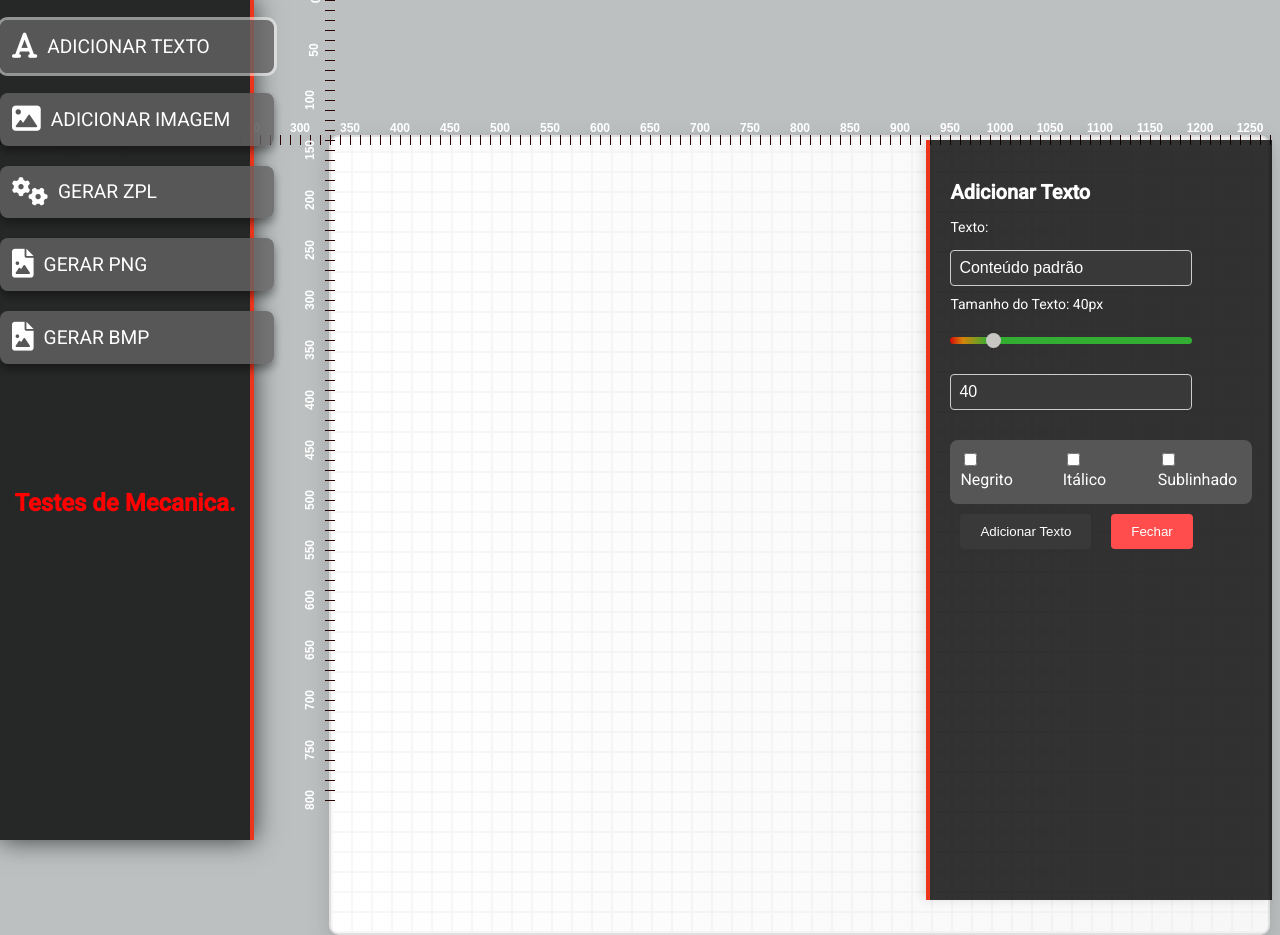
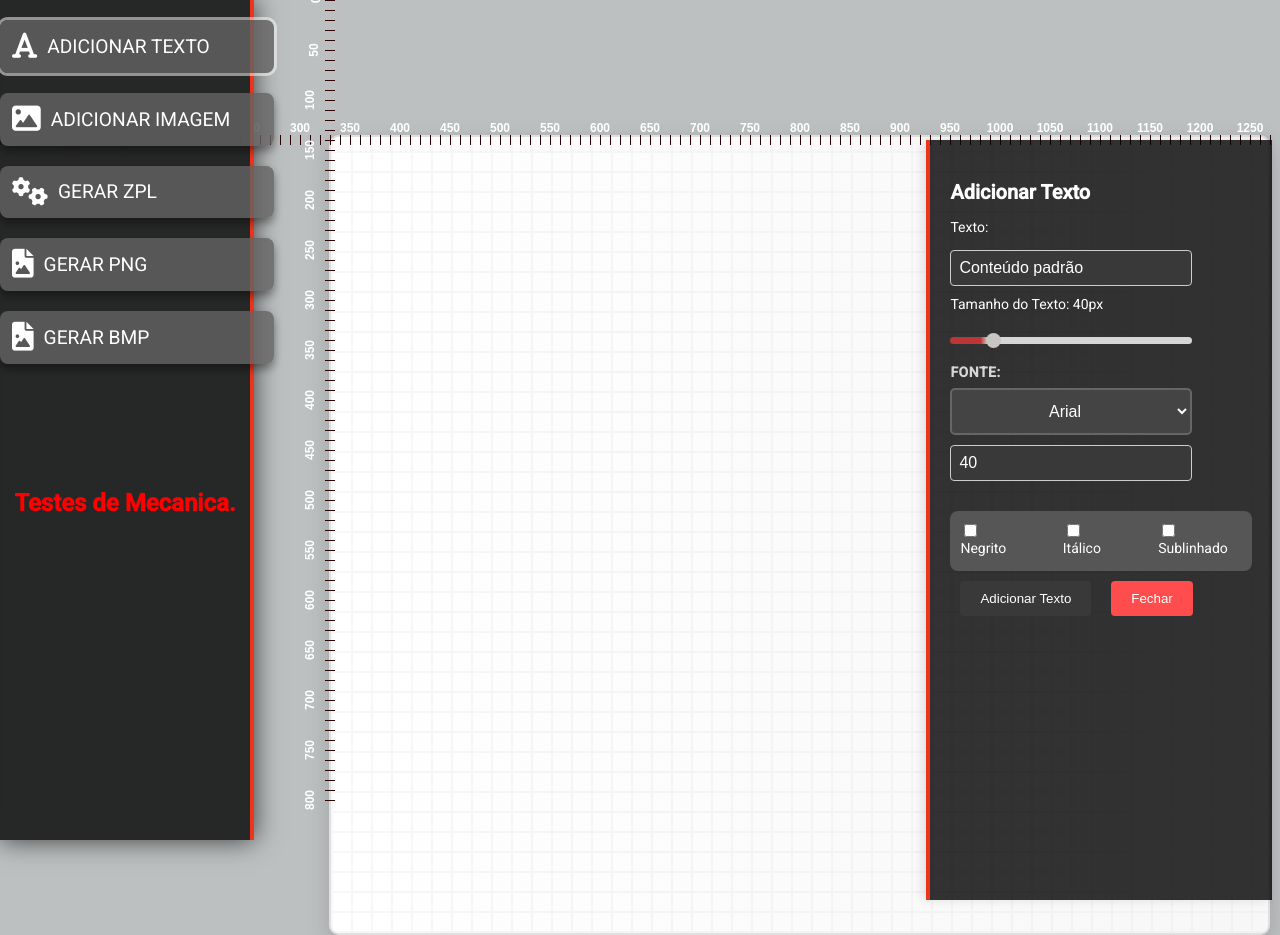
Before and after one commit to jeffersoncardoso100/label-designers, an Angular app: page / in a window 1280 px wide. Both pictures are taken after a click on the link "ADICIONAR TEXTO". Built offline with nearby package versions, Linux system fonts and the light colour scheme.

Commit message:
centralização da edição

```diff
--- a/src/app/tools/text-modal/text-modal.component.css
+++ b/src/app/tools/text-modal/text-modal.component.css
@@ -154,15 +154,61 @@ button:focus {
 
 }
 
-.text-styles label {
-  font-size: 16px;          /* Tamanho da fonte */
-  cursor: pointer;         /* Cursor de mão para interação */
+/* Estilo para o seletor de fonte */
+select#fontFamily {
+  width: 80%; /* Largura do seletor */
+  padding: 12px 15px; /* Mais espaço interno para um visual mais clean */
+  font-size: 16px; /* Tamanho da fonte */
+  color: #fff; /* Cor do texto */
+  background-color: #444444; /* Cor de fundo escura mais suave */
+  border-radius: 5px; /* Bordas arredondadas */
+  border: 2px solid #666666; /* Borda clara e suave */
+  box-sizing: border-box; /* Para ajustar corretamente o tamanho do elemento */
+  text-align: center; /* Alinha o texto do seletor */
+  cursor: pointer; /* Mostrar cursor de ponteiro ao passar por cima */
+  transition: all 0.3s ease; /* Transições suaves para o hover e o foco */
 }
 
-.text-styles input[type="checkbox"] {
-  margin-right: px;        /* Espaço entre o checkbox e o texto */
+select#fontFamily:hover {
+  border-color: #d52929; /* Cor de borda dourada no hover */
+  background-color: #3b3b3b; /* Mudança sutil na cor de fundo */
 }
 
-.text-styles label:hover {
-  text-decoration: underline;  /* Adiciona sublinhado quando passa o mouse */
+select#fontFamily:focus {
+  outline: none; /* Remove o contorno padrão */
+  border-color: #f71e06; /* Cor de borda azul clara quando focado */
+  background-color: #333333; /* Fundo mais escuro no foco */
+  box-shadow: 0 0 10px rgba(255, 255, 255, 0.5); /* Sombra suave azul */
 }
+
+/* Estilo para o label */
+label[for="fontFamily"] {
+  display: block; /* Exibe o label como bloco */
+  font-size: 14px; /* Tamanho da fonte */
+  color: #fff; /* Cor do texto do label */
+  margin-bottom: 8px; /* Espaçamento abaixo do label */
+  text-align: left; /* Alinha o texto à esquerda */
+  font-weight: 600; /* Um toque mais estiloso com peso da fonte */
+  letter-spacing: 0.5px; /* Aumenta o espaçamento entre letras */
+  text-transform: uppercase; /* Deixa o texto em maiúsculas */
+  opacity: 0.8; /* Levemente mais transparente para um visual mais clean */
+  transition: opacity 0.3s ease; /* Suaviza a transição de opacidade */
+}
+
+label[for="fontFamily"]:hover {
+  opacity: 1; /* Torna o label opaco ao passar o mouse */
+}
+
+/* Opções dentro do seletor */
+select#fontFamily option {
+  background-color: #444444; /* Cor de fundo das opções */
+  color: #fff; /* Texto branco nas opções */
+  padding: 10px; /* Mais espaçamento nas opções */
+  font-size: 16px; /* Tamanho da fonte das opções */
+  border-radius: 4px; /* Bordas arredondadas nas opções */
+  transition: background-color 0.3s ease; /* Transição suave no hover das opções */
+}
+
+select#fontFamily option:hover {
+  background-color: #ff1e00; /* Cor de fundo dourada ao passar o mouse sobre as opções */
+}
--- a/src/app/tools/text-modal/text-modal.component.html
+++ b/src/app/tools/text-modal/text-modal.component.html
@@ -1,4 +1,4 @@
-<div id="text-modal" class="modal" style="display: block;">
+<div id="text-modal" class="modal" [ngStyle]="{'display': showModal ? 'block' : 'none'}">
   <div class="modal-content">
     <h3>Adicionar Texto</h3>
 
@@ -6,7 +6,7 @@
     <input
       type="text"
       [(ngModel)]="textContent"
-      (ngModelChange)="textContentChange.emit($event)"
+      (ngModelChange)="onTextContentChange($event)"
       id="textContent"
       class="input-field"
     />
@@ -26,6 +26,16 @@
       id="textSizeSlider"
       class="slider"
     />
+
+    <!-- Seletor de fonte -->
+    <label for="fontFamily">Fonte:</label>
+    <select
+      id="fontFamily"
+      [(ngModel)]="fontFamily"
+      (ngModelChange)="onFontFamilyChange($event)"
+    >
+      <option *ngFor="let font of fontList" [value]="font">{{ font }}</option>
+    </select>
 
     <!-- Input numérico para digitar o tamanho -->
     <input
--- a/src/app/tools/text-modal/text-modal.component.ts
+++ b/src/app/tools/text-modal/text-modal.component.ts
@@ -19,6 +19,8 @@ export class TextModalComponent implements OnInit {
   isBold: boolean = false;
   isItalic: boolean = false;
   isUnderline: boolean = false;
+  fontFamily: string = 'Arial'; // Fonte inicial
+  fontList: string[] = ['Arial', 'Verdana', 'Courier New', 'Georgia', 'Times New Roman', 'Tahoma']; // Lista de fontes
 
   selectedElement: HTMLElement | null = null;
 
@@ -39,6 +41,7 @@ export class TextModalComponent implements OnInit {
         this.isBold = this.modalData.isBold || false;
         this.isItalic = this.modalData.isItalic || false;
         this.isUnderline = this.modalData.isUnderline || false;
+        this.fontFamily = this.modalData.fontFamily || 'Arial';
         this.showModal = true;
       } else if (state.modalType === 'text' && !state.open) {
         this.showModal = false;
@@ -54,6 +57,7 @@ export class TextModalComponent implements OnInit {
       }
     });
   }
+
   // Atualiza o conteúdo de texto em tempo real
   updateTextContent(): void {
     if (this.selectedElement) {
@@ -70,6 +74,14 @@ export class TextModalComponent implements OnInit {
     }
   }
 
+  // Atualiza a fonte do texto em tempo real
+  updateFontFamily(): void {
+    if (this.selectedElement) {
+      this.selectedElement.style.fontFamily = this.fontFamily;
+      this.selectedElement.setAttribute('data-font-family', this.fontFamily); // Salva a alteração no atributo
+    }
+  }
+
   // Método para aplicar estilos em tempo real
   updateTextStyles(): void {
     if (this.selectedElement) {
@@ -83,6 +95,7 @@ export class TextModalComponent implements OnInit {
       this.selectedElement.setAttribute('data-underline', this.isUnderline.toString());
     }
   }
+
   addText(content: string, size: number): void {
     const canvas = document.getElementById('canvas');
     if (canvas) {
@@ -92,6 +105,7 @@ export class TextModalComponent implements OnInit {
       text.style.top = '100px';
       text.style.left = '100px';
       text.style.fontSize = `${size}px`;
+      text.style.fontFamily = this.fontFamily;
       text.style.cursor = 'move';
       text.classList.add('text-element');
 
@@ -101,6 +115,7 @@ export class TextModalComponent implements OnInit {
       text.setAttribute('data-bold', this.isBold.toString());
       text.setAttribute('data-italic', this.isItalic.toString());
       text.setAttribute('data-underline', this.isUnderline.toString());
+      text.setAttribute('data-font-family', this.fontFamily);
 
       // Habilitar edição do texto
       text.setAttribute('contenteditable', 'true');
@@ -116,6 +131,7 @@ export class TextModalComponent implements OnInit {
       canvas.appendChild(text);
     }
   }
+
   applyChanges(): void {
     if (this.selectedElement) {
       // Aplicar as alterações no conteúdo de texto
@@ -124,6 +140,7 @@ export class TextModalComponent implements OnInit {
       this.selectedElement.style.fontWeight = this.isBold ? 'bold' : 'normal';
       this.selectedElement.style.fontStyle = this.isItalic ? 'italic' : 'normal';
       this.selectedElement.style.textDecoration = this.isUnderline ? 'underline' : 'none';
+      this.selectedElement.style.fontFamily = this.fontFamily;
 
       // Salvar os novos valores nos atributos personalizados
       this.selectedElement.setAttribute('data-content', this.textContent);
@@ -131,6 +148,7 @@ export class TextModalComponent implements OnInit {
       this.selectedElement.setAttribute('data-bold', this.isBold.toString());
       this.selectedElement.setAttribute('data-italic', this.isItalic.toString());
       this.selectedElement.setAttribute('data-underline', this.isUnderline.toString());
+      this.selectedElement.setAttribute('data-font-family', this.fontFamily);
 
       // Habilitar edição do texto após aplicar as mudanças
       this.selectedElement.setAttribute('contenteditable', 'true');
@@ -142,9 +160,6 @@ export class TextModalComponent implements OnInit {
       this.closeModal();
     }
   }
-
-
-
 
   startDrag(event: MouseEvent, element: HTMLElement): void {
     let offsetX: number = event.clientX - element.offsetLeft;
@@ -164,7 +179,6 @@ export class TextModalComponent implements OnInit {
     document.addEventListener('mouseup', onMouseUp);
   }
 
-  // Método para selecionar o texto ao clicar e carregar os dados no modal
   selectTextElement(element: HTMLElement): void {
     this.selectedElement = element;
 
@@ -174,12 +188,12 @@ export class TextModalComponent implements OnInit {
     this.isBold = element.getAttribute('data-bold') === 'true';
     this.isItalic = element.getAttribute('data-italic') === 'true';
     this.isUnderline = element.getAttribute('data-underline') === 'true';
+    this.fontFamily = element.getAttribute('data-font-family') || 'Arial';
 
     // Abre o modal com as informações do elemento
-    this.modalService.openModal('text', { content: this.textContent, size: this.textSize, isBold: this.isBold, isItalic: this.isItalic, isUnderline: this.isUnderline });
+    this.modalService.openModal('text', { content: this.textContent, size: this.textSize, isBold: this.isBold, isItalic: this.isItalic, isUnderline: this.isUnderline, fontFamily: this.fontFamily });
   }
 
-  // Alterar negrito, itálico e sublinhado em tempo real
   onBoldChange(event: Event): void {
     this.isBold = (event.target as HTMLInputElement).checked;
     this.updateTextStyles();
@@ -207,6 +221,12 @@ export class TextModalComponent implements OnInit {
       this.updateTextSize();
     }
   }
+
+  onFontFamilyChange(font: string): void {
+    this.fontFamily = font;
+    this.updateFontFamily();
+  }
+
   closeModal(): void {
     if (this.selectedElement) {
       this.selectedElement.textContent = this.textContent;
@@ -214,6 +234,7 @@ export class TextModalComponent implements OnInit {
       this.selectedElement.style.fontWeight = this.isBold ? 'bold' : 'normal';
       this.selectedElement.style.fontStyle = this.isItalic ? 'italic' : 'normal';
       this.selectedElement.style.textDecoration = this.isUnderline ? 'underline' : 'none';
+      this.selectedElement.style.fontFamily = this.fontFamily;
 
       // Salvar no elemento os novos valores
       this.selectedElement.setAttribute('data-content', this.textContent);
@@ -221,17 +242,16 @@ export class TextModalComponent implements OnInit {
       this.selectedElement.setAttribute('data-bold', this.isBold.toString());
       this.selectedElement.setAttribute('data-italic', this.isItalic.toString());
       this.selectedElement.setAttribute('data-underline', this.isUnderline.toString());
+      this.selectedElement.setAttribute('data-font-family', this.fontFamily);
 
       // Manter o elemento editável após fechar o modal
       this.selectedElement.setAttribute('contenteditable', 'true');
     }
 
-    // Fechar o modal
     this.modalService.closeModal();
     this.showModal = false;
   }
 
-  // Funcionalidade de clicar fora para salvar alterações
   handleOutsideClick(event: MouseEvent): void {
     if (!this.showModal || this.selectedElement?.contains(event.target as Node)) {
       return;
@@ -240,12 +260,20 @@ export class TextModalComponent implements OnInit {
   }
 
   getSliderBackground(): string {
-    const percentage = ((this.textSize - 10) / (200 - 10)) * 100;
+    // Calculando a porcentagem baseada no tamanho do texto
+    const percentage = (this.textSize - 10) / (200 - 10) * 100;
+
+    // Ajustando a distribuição das cores no gradiente
+    const redStop = (percentage * 0.8); // A cor vermelha ocupa 80% do valor da porcentagem
+    const whiteStop = percentage; // A cor branca chega até a porcentagem calculada
+
+    // Retorna um gradiente linear ajustado, mais suave
     return `linear-gradient(90deg,
-            #ff0000 0%,
-            #ff9900 ${percentage / 3}%,
-            #33cc33 ${percentage}%)`;
+      rgb(222, 56, 56) ${redStop}%,
+
+      rgb(255, 255, 255) ${whiteStop}%)`;
   }
+
 
   onTextSizeChangeManual(value: string): void {
     const newSize = Number(value);
```
